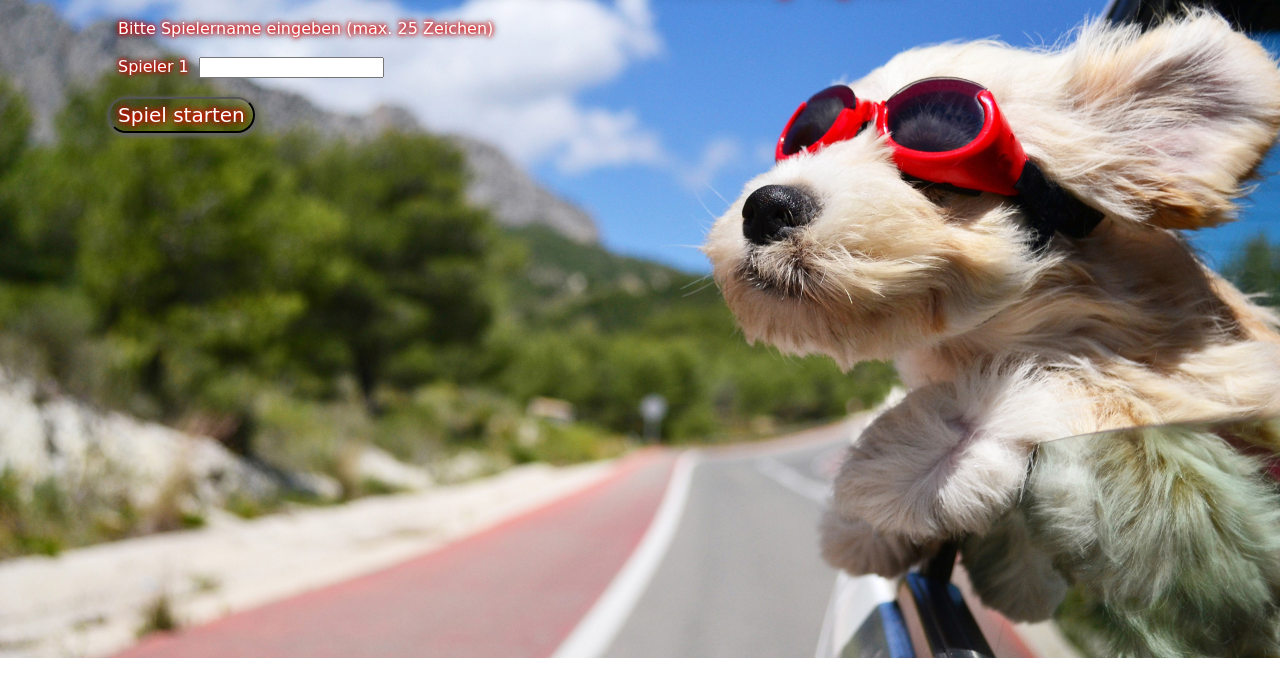
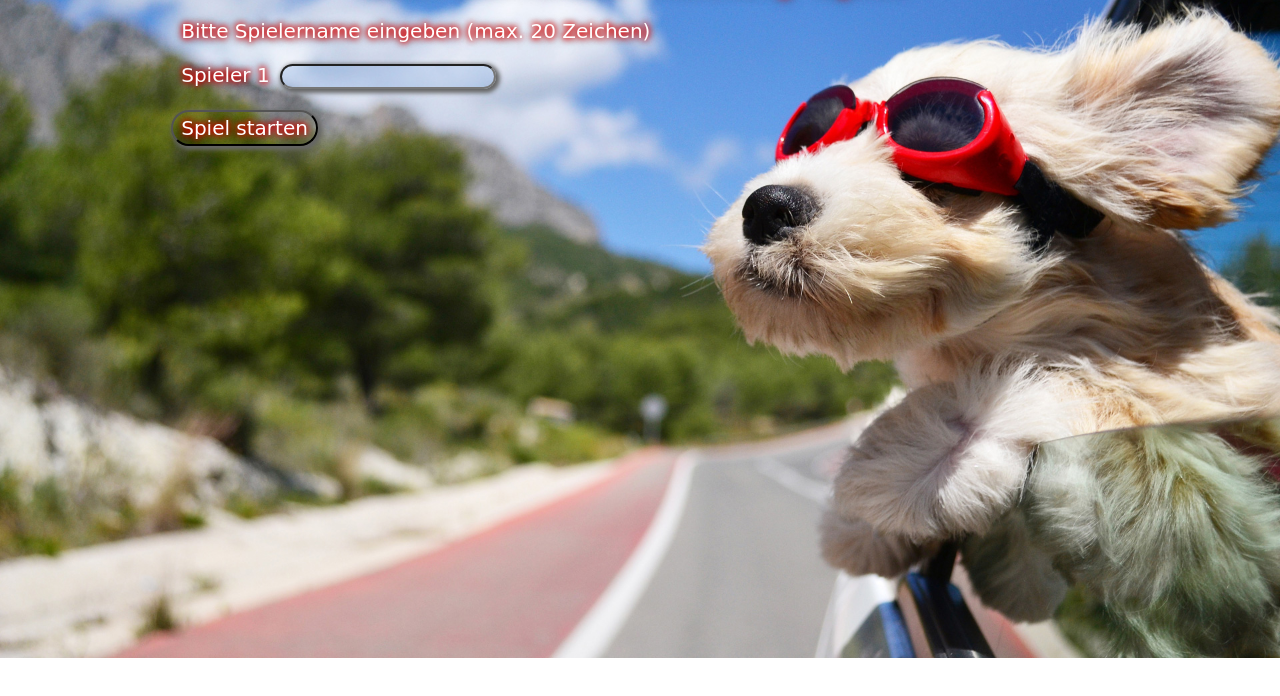
Before and after one commit to englerthe/first-game-project-memory, a plain HTML site: page index.html in a window 1280 px wide. Both pictures are taken after a click on the button "Weiter geht´s, Namen eingeben". Shown: the part 62-758 px from the top of the page. Drawn offline with Linux system fonts and the light colour scheme; a web font is replaced by a local one.

Commit message:
more css styling

```diff
--- a/css/main.css
+++ b/css/main.css
@@ -22,6 +22,7 @@ h2 {
 p {
   margin: 0 0;
   line-height: 40px;
+  letter-spacing: 1px;
 }
 ul {
   list-style-type: none;
@@ -43,13 +44,31 @@ button {
   text-align: center;
   font-family: 'Bungee Inline', cursive;
 }
+button:hover {
+  background: rgba(75, 135, 215, 0.3);
+}
 label {
   color: white;
   text-shadow: 0 0 0.3em red, 0 0 0.3em red, 0 0 0.5em black;
   margin: 0 10px;
+  font-size: 20px;
 }
 form {
   margin-left: 100px;
+}
+input {
+  background-color: rgba(75, 135, 215, 0.2);
+  color: white;
+  text-shadow: 0 0 0.3em red, 0 0 0.3em red, 0 0 0.5em black;
+  box-shadow: 2px 2px 4px 2px #666666;
+  font-family: 'Bungee Inline', cursive;
+  border-radius: 24px;
+  margin: 2px 0;
+  padding-left: 10px;
+  font-size: 16px;
+}
+input:hover {
+  background-color: rgba(75, 135, 215, 0.4);
 }
 #initialpopup {
   visibility: hidden;
@@ -58,6 +77,7 @@ form {
   text-align: center;
 }
 #change_player {
+  display: flex;
   margin: auto;
 }
 
@@ -65,6 +85,7 @@ form {
 #initial_load {
     display: flex;
     flex-direction: column;
+    margin-left: 5%;
   }
 #main_game {
     display: flex;
@@ -73,7 +94,6 @@ form {
 #start_game {
   display: flex;
   background: rgba(75, 135, 215, 0.0);
-  color: red;
 }
 #memory_board {
     background: rgba(75, 135, 215, 0.2);
@@ -86,7 +106,7 @@ form {
 }
 #score {
   background: rgba(75, 135, 215, 0.2);
-  width:300px;
+  width:380px;
   height:496px;
   padding:8px;
   border-radius: 40px;
@@ -96,6 +116,7 @@ form {
   font-size: 18px;
   font-weight: bold
 }
+
 #finished {
   color:red;
   font-size: 50px;
@@ -112,6 +133,9 @@ form {
     padding:20px;
     font-size:64px;
     box-shadow: 2px 2px 4px 2px #666666;
+}
+.back:hover {
+  background-color: rgba(75, 135, 215, 0.8);
 }
 .front {
     background-size: contain;
--- a/js/main.js
+++ b/js/main.js
@@ -51,7 +51,7 @@ function startGame(handoverplayers) {
       html += `<div id="display_players">`; // begin display_players
       html += `<div id="score">`; // begin scoreboard
       memoryGame.players.forEach(Player => {
-        html += `<p>${Player.name}<br>`;
+        html += `<p>Spieler:  ${Player.name}<br>`;
         html += `Anzahl Versuche: <span id="pairs_clicked_${Player.name}" >0</span><br>`;
         html += `Anzahl Paare gefunden: <span id="pairs_guessed_${Player.name}" >0</span></p>`;
       });
--- a/js/onload.js
+++ b/js/onload.js
@@ -29,10 +29,10 @@ function howManyPlayers(){
     }
     let choosePlayerhtml =`<div id="start_game">`;
     choosePlayerhtml +=`<form>`;
-    choosePlayerhtml +=`<label form="selectedplayers">Bitte Spielername eingeben (max. 25 Zeichen)</label><br><br>`;
+    choosePlayerhtml +=`<label form="selectedplayers">Bitte Spielername eingeben (max. 20 Zeichen)</label><br><br>`;
     for (let j = 1; j <= parseInt(choosePlayerNumber); j++) {
         choosePlayerhtml +=`<label>Spieler ${j}</label>`;
-        choosePlayerhtml +=`<input type="text" id="player_${j}" maxlength="25"><br>`;
+        choosePlayerhtml +=`<input type="text" id="player_${j}" maxlength="20"><br>`;
     }
     choosePlayerhtml +=`<br><button onclick="writePlayersAndStartGame()">Spiel starten</button>`;
     choosePlayerhtml +=`</form>`;
```
